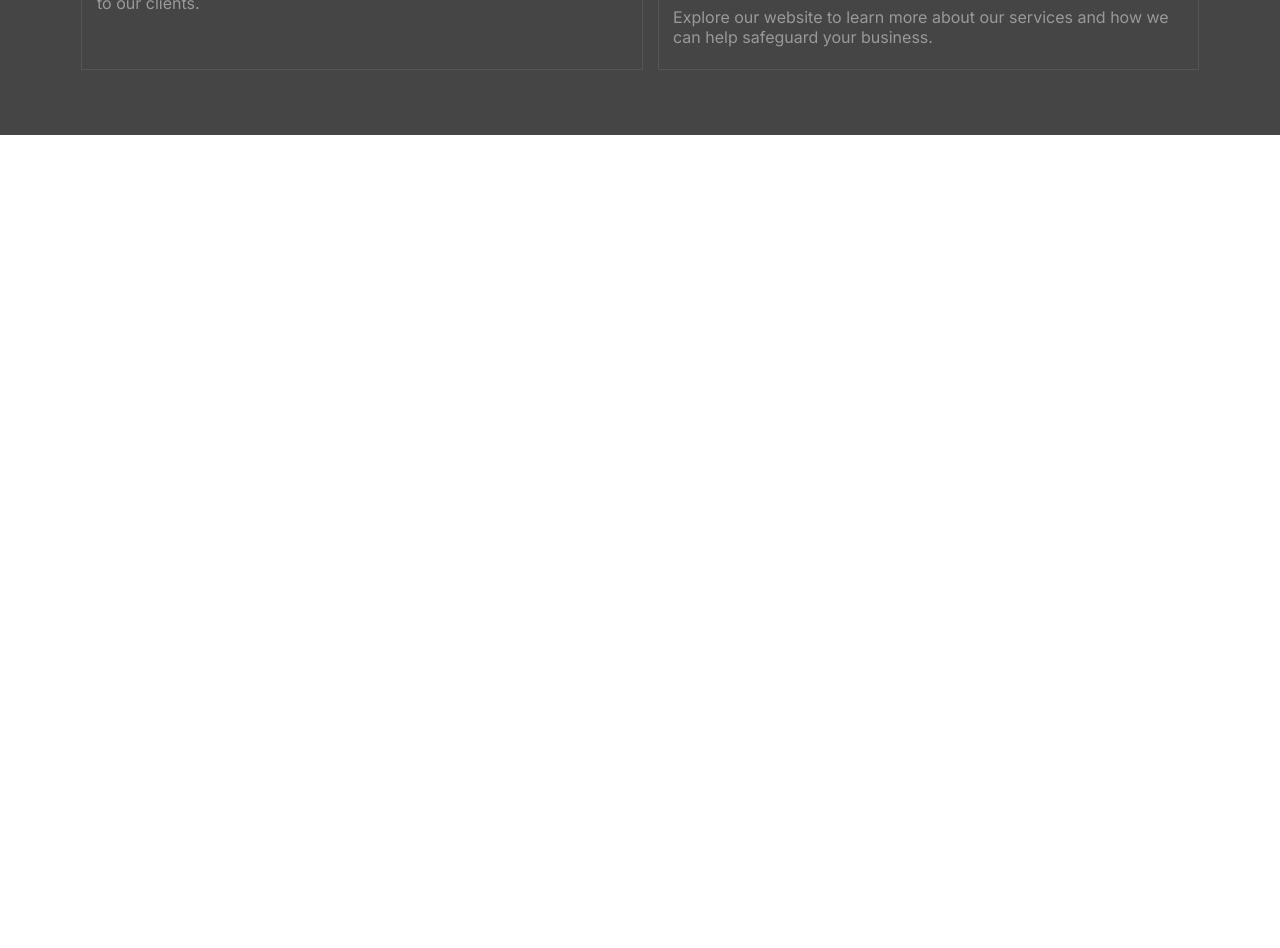
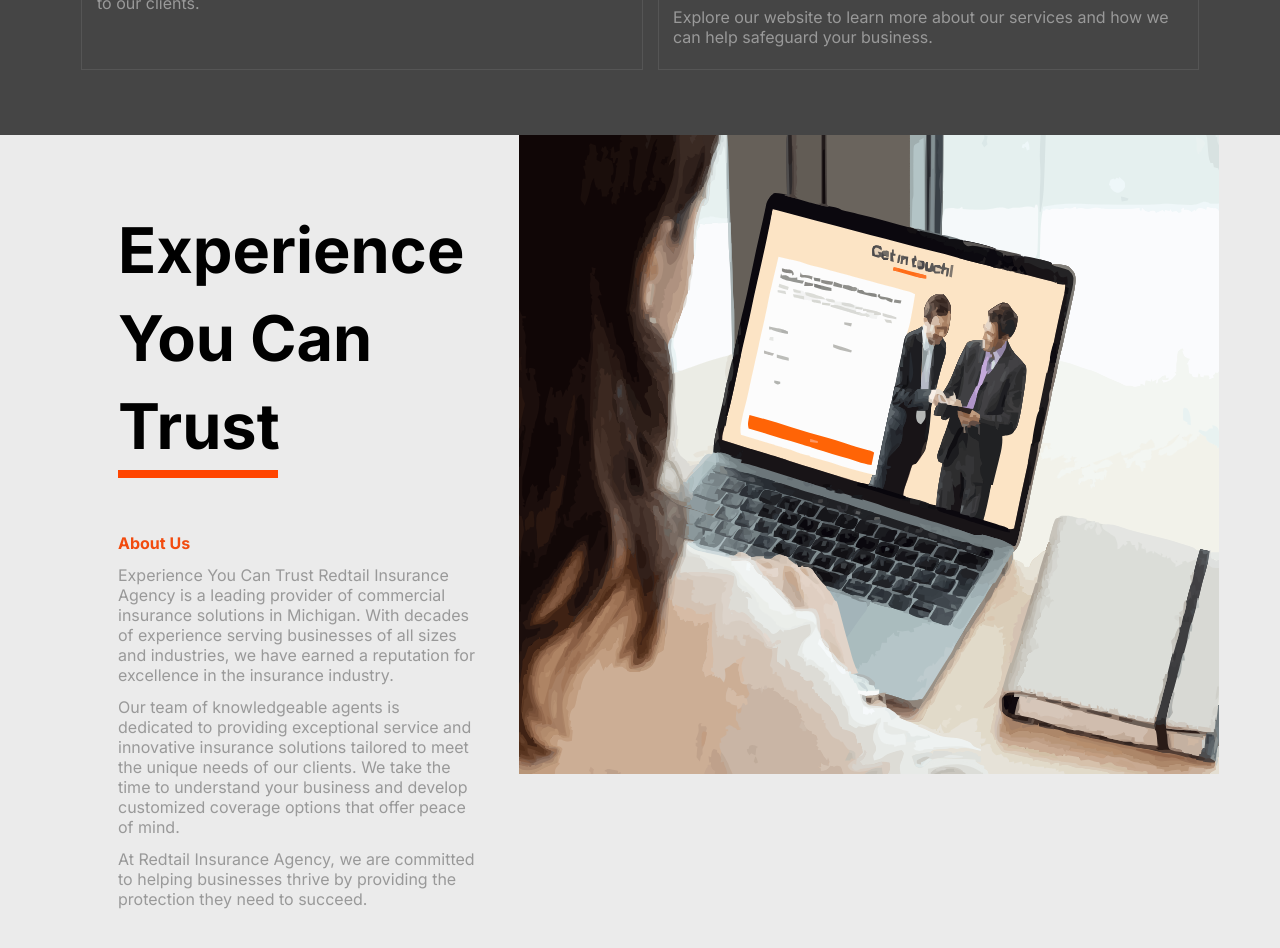
Before and after one commit to Anharous/Financial-website, a Next.js app: page / in a window 1280 px wide. Shown: the part 1080-2028 px from the top of the page. Before the commit the page ends 1215 px from the top, so only its background shows below. Built offline with nearby package versions, Linux system fonts and the light colour scheme.

Commit message:
feat: added about us phase

```diff
--- /dev/null
+++ b/app/Components/About/about.css
@@ -0,0 +1,35 @@
+.about-container{
+    display: grid;
+    grid-auto-flow: column;
+    padding: 0px 61px;
+    background-color: #ebebeb;
+}
+
+.about-left-container{
+    /* display: grid;
+    grid-auto-flow: row; */
+    padding: 71px 40px 71px 57px;
+
+}
+
+.about-left-container h1{
+    font-size: 63px;
+    line-height: 88px;
+}
+
+.about-line{
+    border: solid 4px orangered;
+    height: 0px;
+    width: 160px;
+}
+
+.about-left-container h4{
+    margin-top:55px;
+    color:rgb(242, 75, 14);
+}
+
+.about-para p{
+    margin: 12px 0px;
+    color: #999;
+
+}
--- /dev/null
+++ b/app/Components/About/page.tsx
@@ -0,0 +1,23 @@
+import Image from "next/image";
+import './about.css'
+
+export default function page(){
+    return(
+        <div className="about-container">
+            <div className="about-left-container">
+                <h1>Experience You Can Trust</h1>
+                <div className="about-line"></div>
+                <h4>About Us</h4>
+                <div className="about-para">
+                    <p>Experience You Can Trust Redtail Insurance Agency is a leading provider of commercial insurance solutions in Michigan. With decades of experience serving businesses of all sizes and industries, we have earned a reputation for excellence in the insurance industry.</p>
+                    <p>Our team of knowledgeable agents is dedicated to providing exceptional service and innovative insurance solutions tailored to meet the unique needs of our clients. We take the time to understand your business and develop customized coverage options that offer peace of mind.</p>
+                    <p>At Redtail Insurance Agency, we are committed to helping businesses thrive by providing the protection they need to succeed.</p>
+                </div>
+            </div>
+            <div className="about-img">
+                <Image src="/aboutus.svg" alt="people" width={700} height={639} />
+
+            </div>
+        </div>
+    )
+}
--- a/app/page.tsx
+++ b/app/page.tsx
@@ -2,14 +2,15 @@ import Image from "next/image"
 import  "./page.css"
 import Header from './Components/Header/page'
 import Hero from './Components/Hero/page'
+import About from './Components/About/page'
 
 export default function Home() {
   return (
     <div className="home-container">
-       <Header/>
-       <Hero/>
+      <Header/>
+      <Hero/>
        {/* phase-two */}
-       <div className="phase-two-container">
+      <div className="phase-two-container">
         <div className="item-one">
           <p>At Redtail Insurance Agency, we specialize in providing comprehensive insurance solutions tailored to meet the unique needs of businesses in Michigan. With a focus on high-risk markets, excess and surplus lines, as well as life insurance and annuities for high net worth individuals, we are committed to protecting what matters most to our clients.</p>
         </div>
@@ -21,8 +22,11 @@ export default function Home() {
             <p>Explore our website to learn more about our services and how we can help safeguard your business.</p>
           </div>
         </div>
+      </div>
 
-       </div>
+      <About/>
+
+
     </div>
   );
 }
```
